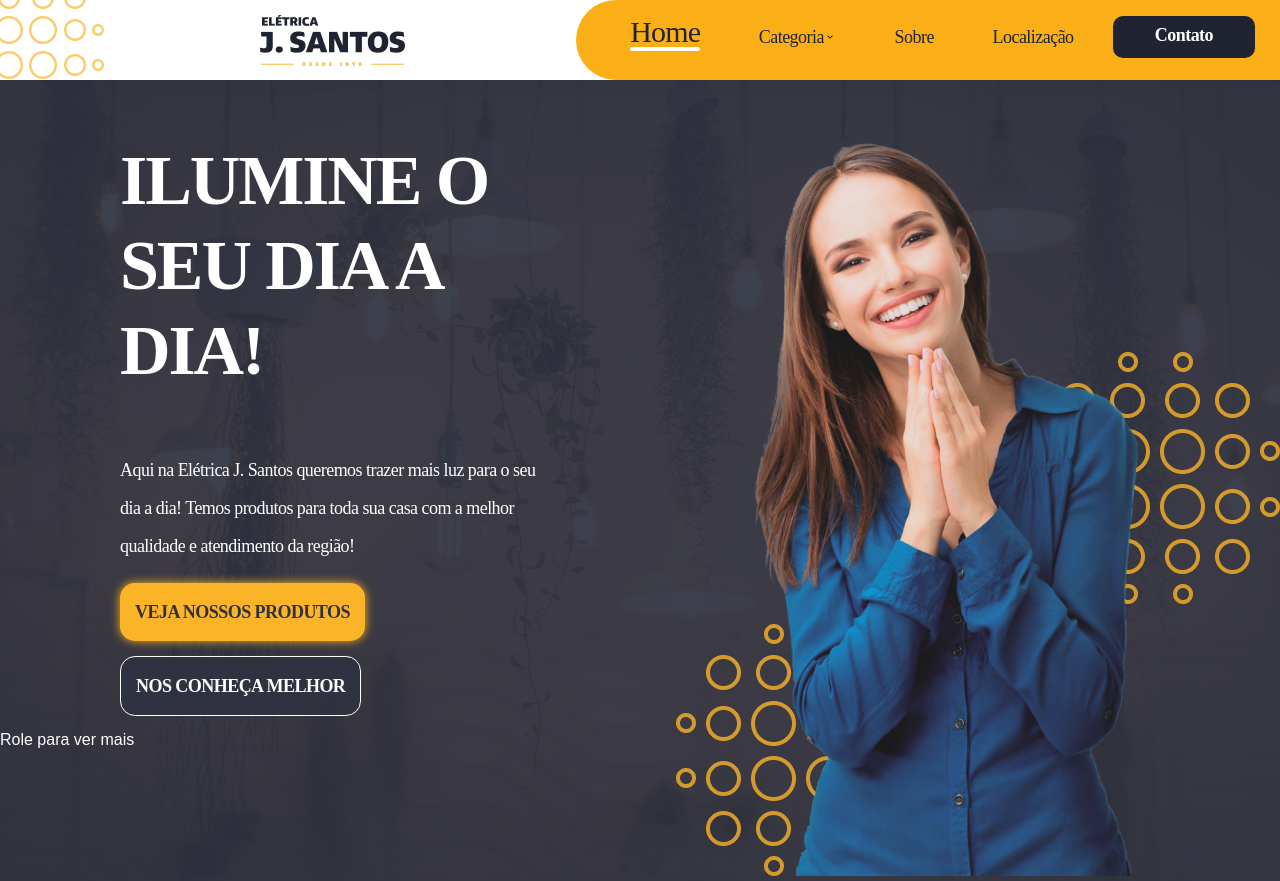
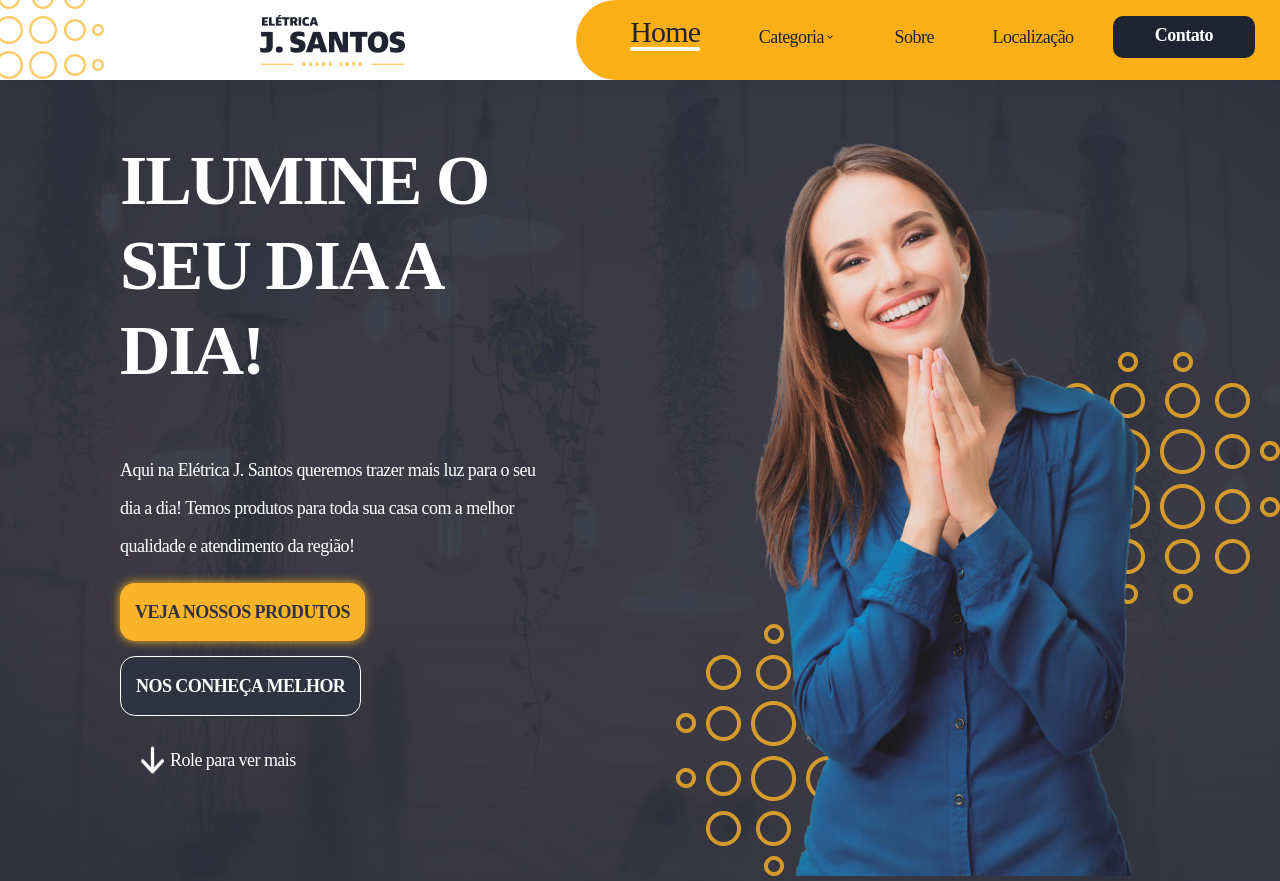
Before and after one commit to lucasrm1804/NoWeb, a React (Create React App) app in the folder my-app/: page / in a window 1280 px wide. Built offline with nearby package versions, Linux system fonts and the light colour scheme.

Commit message:
Adiciona sessao 'saiba mais'

```diff
--- a/my-app/src/components/Section1/index.jsx
+++ b/my-app/src/components/Section1/index.jsx
@@ -1,6 +1,7 @@
 import React from "react";
 import "./section1.css"
 import fotoMulher from "../../imagens/foto mulher layout 1.png"
+import arrowDown from "../../imagens/arrow-down.png"
 
 function Section1() {
 	return (
@@ -11,7 +12,8 @@ function Section1() {
           <p>Aqui na Elétrica J. Santos queremos trazer mais luz para o seu dia a dia! Temos produtos para toda sua casa com a melhor qualidade e atendimento da região!</p>
           <h2 className="chamada1">VEJA NOSSOS PRODUTOS</h2>
           <h2 className="chamada2">NOS CONHEÇA MELHOR</h2>
-          <div>
+          <div className="saibaMais">
+            <img src={arrowDown} />
             <span>Role para ver mais</span>
 
           </div>
--- a/my-app/src/components/Section1/section1.css
+++ b/my-app/src/components/Section1/section1.css
@@ -86,3 +86,19 @@
 .conjuntoMB {
   height: 50px;
 }
+
+.saibaMais {
+  display: flex;
+  margin-left: 120px;
+  width: 70%;
+  font-family: Gotham;
+  font-size: 18px;
+  font-weight: 400px;
+  line-height: 38px;
+  letter-spacing: -0.03em;
+  text-align: left;
+  margin-bottom: 30px;
+  max-width: fit-content;
+  min-width: 40%;
+  padding: 10px 15px;
+}
```
Also changed, not shown: my-app/src/imagens/arrow-down.png (added).
